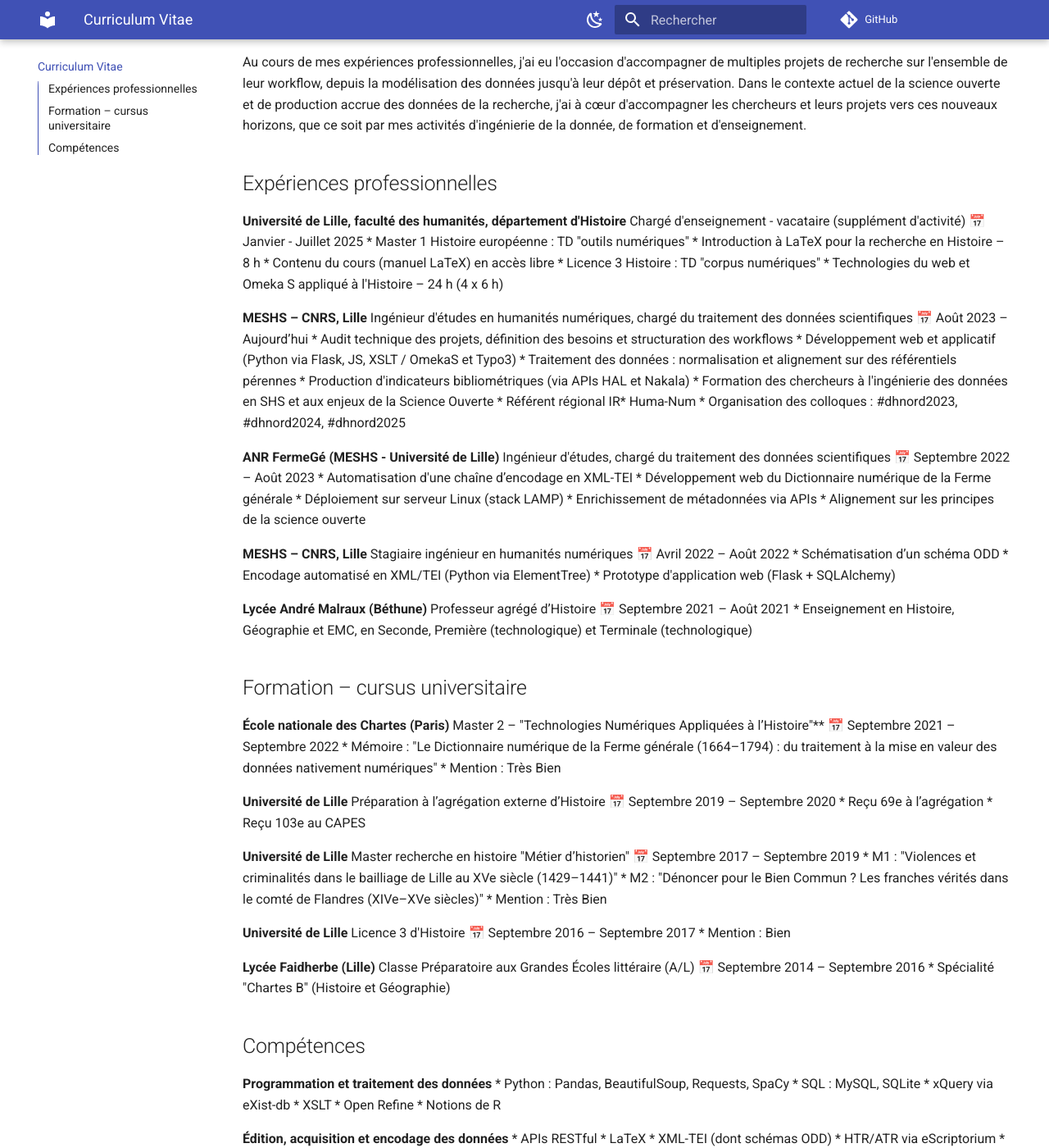
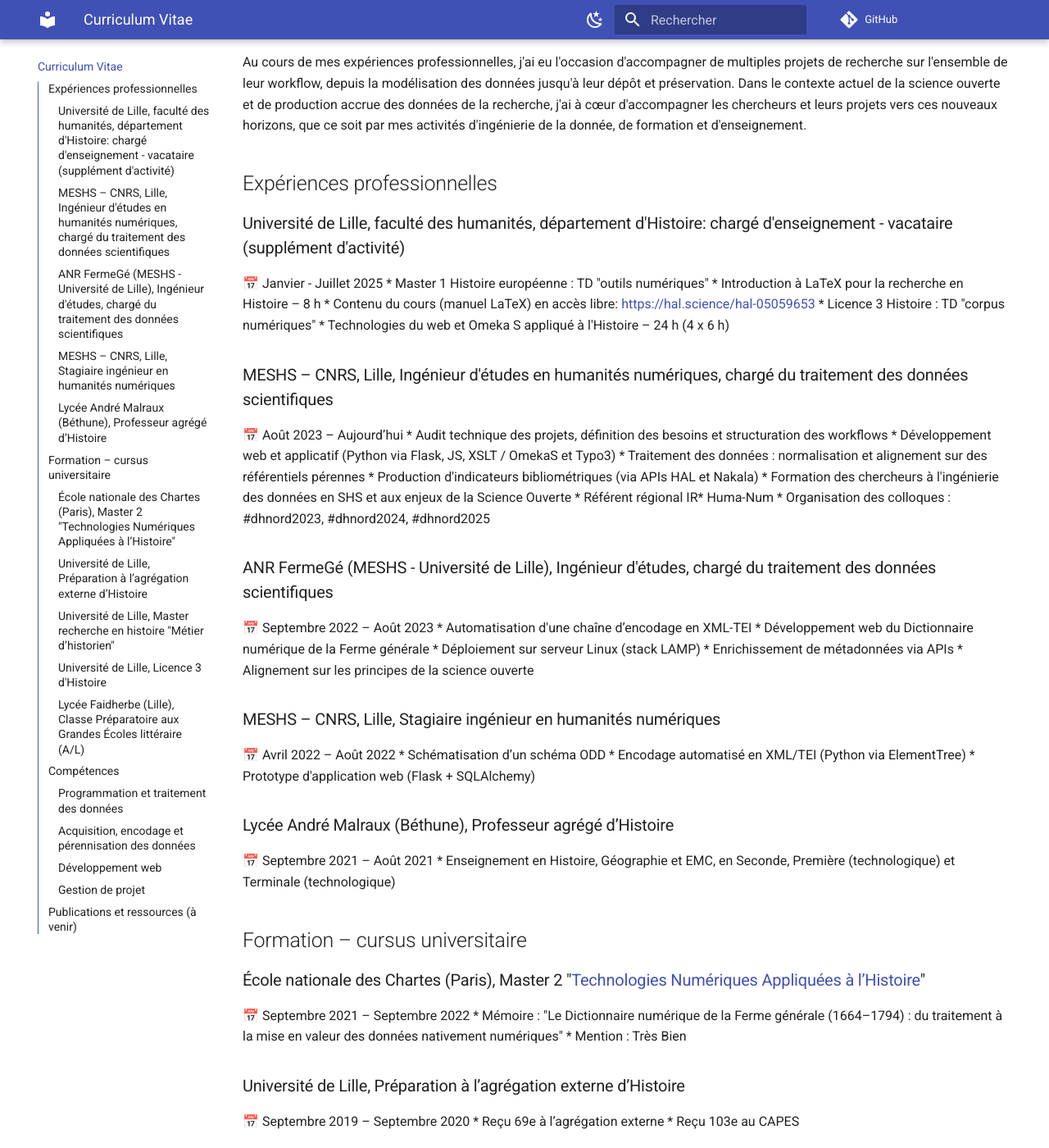
Before and after one commit to ValentinDeCraene/valentindecraene.github.io, an MkDocs documentation site: the page built from docs/index.md, in a window 1280 px wide and 1400 px high, scrolled down 417 px. Shown: the whole window at 82% size. Built offline with MkDocs 1.6.1 and Material for MkDocs 9.7.7, drawn with Linux system fonts in a browser that asks for light colours; some of the changed text lies outside the part shown.

Commit message:
Update index.md

```diff
--- a/docs/index.md
+++ b/docs/index.md
@@ -10,17 +10,15 @@ Au cours de mes expériences professionnelles, j'ai eu l'occasion d'accompagner
 
 ## Expériences professionnelles
 
-**Université de Lille, faculté des humanités, département d'Histoire**
-Chargé d'enseignement - vacataire (supplément d'activité)
+### Université de Lille, faculté des humanités, département d'Histoire: chargé d'enseignement - vacataire (supplément d'activité)
 📅 Janvier - Juillet 2025
 * Master 1 Histoire européenne : TD "outils numériques"
     * Introduction à LaTeX pour la recherche en Histoire – 8 h
-    * Contenu du cours (manuel LaTeX) en accès libre
+    * Contenu du cours (manuel LaTeX) en accès libre: [https://hal.science/hal-05059653](https://hal.science/hal-05059653)
 * Licence 3 Histoire : TD "corpus numériques"
     * Technologies du web et Omeka S appliqué à l'Histoire – 24 h (4 x 6 h)
 
-**MESHS – CNRS, Lille**
-Ingénieur d'études en humanités numériques, chargé du traitement des données scientifiques
+### MESHS – CNRS, Lille, Ingénieur d'études en humanités numériques, chargé du traitement des données scientifiques
 📅 Août 2023 – Aujourd’hui
 * Audit technique des projets, définition des besoins et structuration des workflows
 * Développement web et applicatif (Python via Flask, JS, XSLT / OmekaS et Typo3)
@@ -30,8 +28,7 @@ Ingénieur d'études en humanités numériques, chargé du traitement des donné
 * Référent régional IR\* Huma-Num
 * Organisation des colloques : \#dhnord2023, \#dhnord2024, \#dhnord2025
 
-**ANR FermeGé (MESHS - Université de Lille)**
-Ingénieur d'études, chargé du traitement des données scientifiques
+### ANR FermeGé (MESHS - Université de Lille), Ingénieur d'études, chargé du traitement des données scientifiques
 📅 Septembre 2022 – Août 2023
 * Automatisation d'une chaîne d’encodage en XML-TEI
 * Développement web du Dictionnaire numérique de la Ferme générale
@@ -39,60 +36,53 @@ Ingénieur d'études, chargé du traitement des données scientifiques
 * Enrichissement de métadonnées via APIs
 * Alignement sur les principes de la science ouverte
 
-**MESHS – CNRS, Lille**
-Stagiaire ingénieur en humanités numériques
+### MESHS – CNRS, Lille, Stagiaire ingénieur en humanités numériques
 📅 Avril 2022 – Août 2022
 * Schématisation d’un schéma ODD
 * Encodage automatisé en XML/TEI (Python via ElementTree)
 * Prototype d'application web (Flask + SQLAlchemy)
 
-**Lycée André Malraux (Béthune)**
-Professeur agrégé d’Histoire
+### Lycée André Malraux (Béthune), Professeur agrégé d’Histoire
 📅 Septembre 2021 – Août 2021
 * Enseignement en Histoire, Géographie et EMC, en Seconde, Première (technologique) et Terminale (technologique)
 
 ## Formation – cursus universitaire
 
-**École nationale des Chartes (Paris)**
-Master 2 – "Technologies Numériques Appliquées à l’Histoire"**
+### École nationale des Chartes (Paris), Master 2 "[Technologies Numériques Appliquées à l’Histoire](https://www.chartes.psl.eu/sites/default/files/public/media/document/2024-09/maquette-m2-tnah_2024.pdf)"
 📅 Septembre 2021 – Septembre 2022
 * Mémoire : "Le Dictionnaire numérique de la Ferme générale (1664–1794) : du traitement à la mise en valeur des données nativement numériques"
 * Mention : Très Bien
 
-**Université de Lille**
-Préparation à l’agrégation externe d’Histoire
+### Université de Lille, Préparation à l’agrégation externe d’Histoire
 📅 Septembre 2019 – Septembre 2020
-* Reçu 69e à l’agrégation
+* Reçu 69e à l’agrégation externe
 * Reçu 103e au CAPES
 
-**Université de Lille**
-Master recherche en histoire "Métier d’historien"
+### Université de Lille, Master recherche en histoire "Métier d’historien"
 📅 Septembre 2017 – Septembre 2019
 * M1 : "Violences et criminalités dans le bailliage de Lille au XVe siècle (1429–1441)"
 * M2 : "Dénoncer pour le Bien Commun ? Les franches vérités dans le comté de Flandres (XIVe–XVe siècles)"
 * Mention : Très Bien
 
-**Université de Lille**
-Licence 3 d'Histoire
+### Université de Lille, Licence 3 d'Histoire
 📅 Septembre 2016 – Septembre 2017
 * Mention : Bien
 
-**Lycée Faidherbe (Lille)**
-Classe Préparatoire aux Grandes Écoles littéraire (A/L)
+### Lycée Faidherbe (Lille), Classe Préparatoire aux Grandes Écoles littéraire (A/L)
 📅 Septembre 2014 – Septembre 2016
 * Spécialité "Chartes B" (Histoire et Géographie)
 
 ## Compétences
 
-**Programmation et traitement des données**
-* Python : Pandas, BeautifulSoup, Requests, SpaCy
+### Programmation et traitement des données
+* Python (dont Pandas, BeautifulSoup, Requests, SpaCy, notions de NLTK)
 * SQL : MySQL, SQLite
-* xQuery via eXist-db
+* xQuery (via eXist-db)
 * XSLT
-* Open Refine
+* Open Refine (dont GREL)
 * Notions de R
 
-**Édition, acquisition et encodage des données**
+### Acquisition, encodage et pérennisation des données
 * APIs RESTful
 * LaTeX
 * XML-TEI (dont schémas ODD)
@@ -102,13 +92,13 @@ Classe Préparatoire aux Grandes Écoles littéraire (A/L)
     * SEDA, MIDONA
     * Principes de fonctionnement de Vitam
 
-**Développement web**
+### Développement web
 * HTML5, CSS3 (dont Bootstrap 5), JavaScript
-* Flask + SQLAlchemy
+* Flask + SQLAlchemy (notions de Django)
 * CMS : Wordpress, Omeka S, Typo3
 * CI/CD (actions Gitlab / Github)
 
-**Gestion de projet**
+### Gestion de projet
 * Protocole Git, GitHub, GitLab
 * Méthodes AGILE (scrum developer)
 * Cahier des charges fonctionnel
@@ -120,4 +110,4 @@ Classe Préparatoire aux Grandes Écoles littéraire (A/L)
     * Membre du groupe de réflexion sur la pérennité d'Heurist (IR\* Huma-Num)
     * Membre du réseau de modération de l'entrepôt de données Nakala
 
-**Publications et ressources (à venir)**
+## Publications et ressources (à venir)
```
